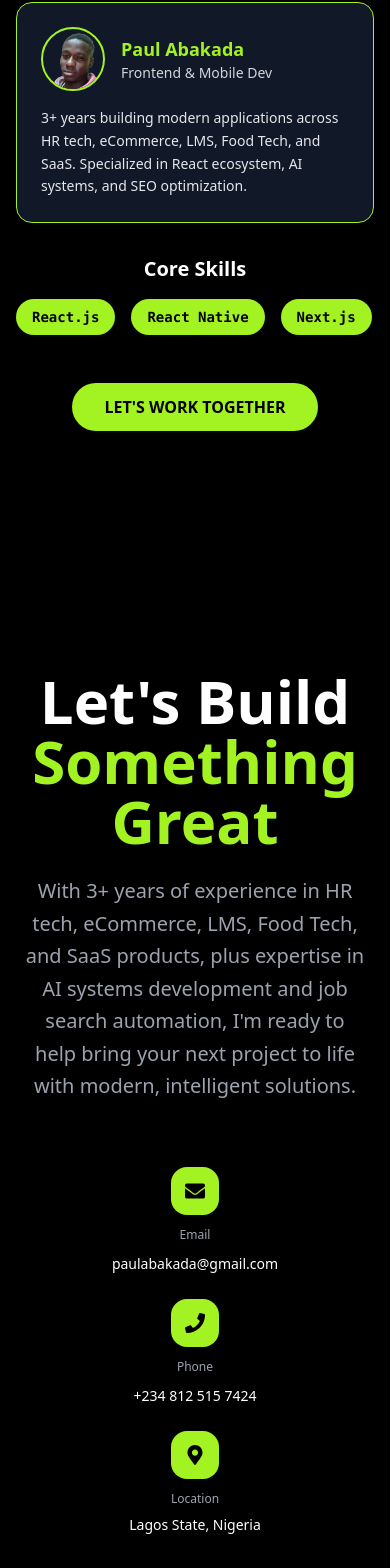
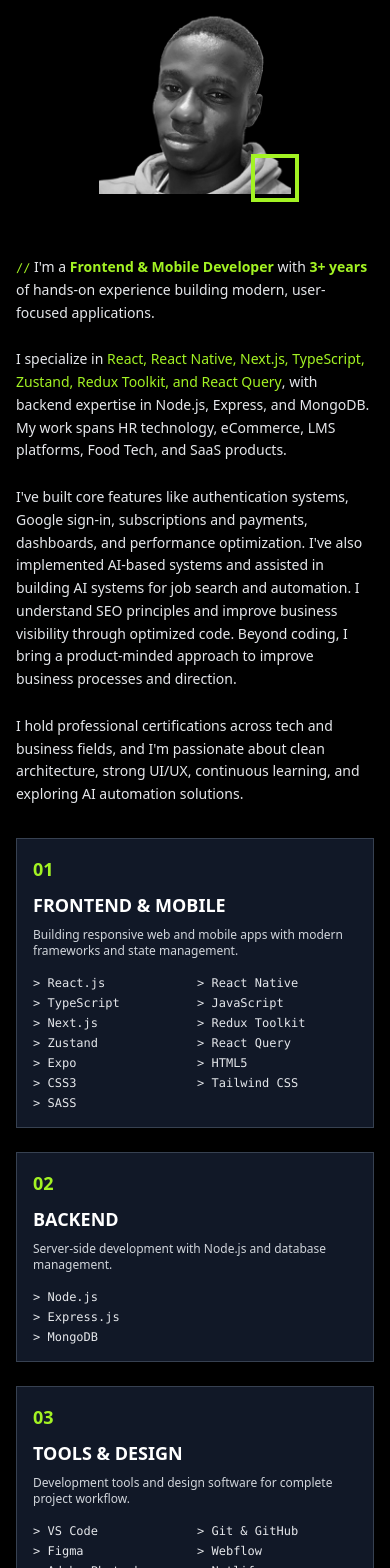
Before and after one commit to paulynson/portfolio, a React (Vite) app: page / in a window 390 px wide. Shown: the part 5742-7310 px from the top of the page. Built offline with nearby package versions, Linux system fonts and the light colour scheme.

Commit message:
update: improve the about section for mobile view

```diff
--- a/src/pages/About.tsx
+++ b/src/pages/About.tsx
@@ -59,65 +59,163 @@ function About() {
           </h2>
         </div>
 
-        {/* Mobile: Vertical Card Layout */}
+        {/* Mobile: Complete Content Layout */}
         <div className="block mb-12 space-y-8 sm:hidden">
-          {/* Mobile Profile Card */}
-          <div className="bg-gray-900 dark:bg-black/50 rounded-2xl p-6 border border-[#A3F323] dark:border-[#A3F323]">
-            <div className="flex items-center mb-4 space-x-4">
-              <div className="w-16 h-16 rounded-full overflow-hidden border-2 border-[#A3F323] dark:border-[#A3F323]">
+          {/* Mobile Profile Section */}
+          <div className="text-center">
+            <div className="relative inline-block mb-6">
+              <div className="w-48 h-48 mx-auto">
                 <img
                   src={about}
-                  className="object-cover w-full h-full"
+                  className="object-cover w-full h-full filter grayscale"
                   alt="Paul Abakada"
                 />
-              </div>
-              <div>
-                <h3 className="text-lg font-bold text-[#A3F323] dark:text-[#A3F323]">
-                  Paul Abakada
-                </h3>
-                <p className="text-sm text-gray-300 dark:text-gray-200">
-                  Frontend & Mobile Dev
-                </p>
+                <div className="absolute -bottom-2 -right-2 w-12 h-12 border-4 border-[#A3F323] dark:border-[#A3F323]"></div>
               </div>
             </div>
-            <p className="text-sm leading-relaxed text-gray-200 dark:text-gray-100">
-              3+ years building modern applications across HR tech, eCommerce,
-              LMS, Food Tech, and SaaS. Specialized in React ecosystem, AI
-              systems, and SEO optimization.
+          </div>
+
+          {/* Mobile About Content */}
+          <div className="space-y-6 text-sm leading-relaxed text-gray-200 dark:text-gray-100">
+            <p>
+              <span className="text-[#A3F323] dark:text-[#A3F323] font-mono text-xs">
+                //
+              </span>{" "}
+              I'm a{" "}
+              <span className="text-[#A3F323] dark:text-[#A3F323] font-semibold">
+                Frontend & Mobile Developer
+              </span>{" "}
+              with{" "}
+              <span className="text-[#A3F323] dark:text-[#A3F323] font-semibold">
+                3+ years
+              </span>{" "}
+              of hands-on experience building modern, user-focused applications.
+            </p>
+            <p>
+              I specialize in{" "}
+              <span className="text-[#A3F323] dark:text-[#A3F323] font-medium">
+                React, React Native, Next.js, TypeScript, Zustand, Redux Toolkit, and React Query
+              </span>
+              , with backend expertise in Node.js, Express, and MongoDB. My work spans HR technology, eCommerce, LMS platforms, Food Tech, and SaaS products.
+            </p>
+            <p>
+              I've built core features like authentication systems, Google sign-in, subscriptions and payments, dashboards, and performance optimization. I've also implemented AI-based systems and assisted in building AI systems for job search and automation. I understand SEO principles and improve business visibility through optimized code. Beyond coding, I bring a product-minded approach to improve business processes and direction.
+            </p>
+            <p>
+              I hold professional certifications across tech and business fields, and I'm passionate about clean architecture, strong UI/UX, continuous learning, and exploring AI automation solutions.
             </p>
           </div>
 
-          {/* Mobile Skills Carousel */}
-          <div className="space-y-4">
-            <h3 className="text-xl font-bold text-center text-white dark:text-white">
-              Core Skills
-            </h3>
-            <div className="flex pb-4 space-x-4 overflow-x-auto">
-              {[
-                "React.js",
-                "React Native",
-                "Next.js",
-                "TypeScript",
-                "AI Systems",
-                "SEO",
-              ].map((skill, index) => (
-                <div
-                  key={index}
-                  className="flex-shrink-0 bg-[#A3F323] dark:bg-[#A3F323] text-black dark:text-black px-4 py-2 rounded-full text-sm font-mono font-semibold"
-                >
-                  {skill}
+          {/* Mobile Skills Section */}
+          <div className="space-y-6">
+            {/* Frontend & Mobile */}
+            <div className="border border-gray-700 dark:border-gray-500 p-4 bg-gray-900 dark:bg-black/30">
+              <div className="mb-4">
+                <div className="text-[#A3F323] dark:text-[#A3F323] text-lg mb-2 font-bold">
+                  01
                 </div>
-              ))}
+                <h3 className="mb-2 text-lg font-bold text-white dark:text-white">
+                  FRONTEND & MOBILE
+                </h3>
+                <p className="text-xs text-gray-300 dark:text-gray-200 mb-3">
+                  Building responsive web and mobile apps with modern frameworks and state management.
+                </p>
+              </div>
+              <div className="grid grid-cols-2 gap-1">
+                {skills.frontend.map((skill, index) => (
+                  <div
+                    key={index}
+                    className="text-xs font-mono text-gray-200 dark:text-gray-100"
+                  >
+                    &gt; {skill}
+                  </div>
+                ))}
+              </div>
+            </div>
+
+            {/* Backend */}
+            <div className="border border-gray-700 dark:border-gray-500 p-4 bg-gray-900 dark:bg-black/30">
+              <div className="mb-4">
+                <div className="text-[#A3F323] dark:text-[#A3F323] text-lg mb-2 font-bold">
+                  02
+                </div>
+                <h3 className="mb-2 text-lg font-bold text-white dark:text-white">
+                  BACKEND
+                </h3>
+                <p className="text-xs text-gray-300 dark:text-gray-200 mb-3">
+                  Server-side development with Node.js and database management.
+                </p>
+              </div>
+              <div className="space-y-1">
+                {skills.backend.map((skill, index) => (
+                  <div
+                    key={index}
+                    className="text-xs font-mono text-gray-200 dark:text-gray-100"
+                  >
+                    &gt; {skill}
+                  </div>
+                ))}
+              </div>
+            </div>
+
+            {/* Tools */}
+            <div className="border border-gray-700 dark:border-gray-500 p-4 bg-gray-900 dark:bg-black/30">
+              <div className="mb-4">
+                <div className="text-[#A3F323] dark:text-[#A3F323] text-lg mb-2 font-bold">
+                  03
+                </div>
+                <h3 className="mb-2 text-lg font-bold text-white dark:text-white">
+                  TOOLS & DESIGN
+                </h3>
+                <p className="text-xs text-gray-300 dark:text-gray-200 mb-3">
+                  Development tools and design software for complete project workflow.
+                </p>
+              </div>
+              <div className="grid grid-cols-2 gap-1">
+                {skills.tools.map((skill, index) => (
+                  <div
+                    key={index}
+                    className="text-xs font-mono text-gray-200 dark:text-gray-100"
+                  >
+                    &gt; {skill}
+                  </div>
+                ))}
+              </div>
+            </div>
+
+            {/* Expertise */}
+            <div className="border border-gray-700 dark:border-gray-500 p-4 bg-gray-900 dark:bg-black/30">
+              <div className="mb-4">
+                <div className="text-[#A3F323] dark:text-[#A3F323] text-lg mb-2 font-bold">
+                  04
+                </div>
+                <h3 className="mb-2 text-lg font-bold text-white dark:text-white">
+                  EXPERTISE
+                </h3>
+                <p className="text-xs text-gray-300 dark:text-gray-200 mb-3">
+                  Specialized skills and advanced implementations across various domains.
+                </p>
+              </div>
+              <div className="grid grid-cols-1 gap-1">
+                {skills.expertise.map((skill, index) => (
+                  <div
+                    key={index}
+                    className="text-xs font-mono text-gray-200 dark:text-gray-100"
+                  >
+                    &gt; {skill}
+                  </div>
+                ))}
+              </div>
             </div>
           </div>
 
           {/* Mobile CTA */}
-          <div className="text-center">
+          <div className="pt-4">
             <a
               href="#contact"
-              className="inline-block bg-[#A3F323] dark:bg-[#A3F323] text-black dark:text-black px-8 py-3 rounded-full font-bold text-base transition-all duration-300 shadow-lg hover:bg-white dark:hover:bg-white"
+              className="block bg-[#A3F323] dark:bg-[#A3F323] text-black dark:text-black px-8 py-3 font-bold text-base transition-all duration-300 hover:bg-white dark:hover:bg-white text-center"
             >
-              LET'S WORK TOGETHER
+              LET'S COLLABORATE
             </a>
           </div>
         </div>
--- a/src/pages/Contact.tsx
+++ b/src/pages/Contact.tsx
@@ -19,33 +19,42 @@ function Contact() {
       label: "Location",
       value: "Lagos State, Nigeria",
       href: "#",
-    }
+    },
   ];
 
   return (
-    <section className="py-32 bg-black dark:bg-[#1b4444] text-white dark:text-white transition-colors duration-500" id="contact">
-      <div className="max-w-4xl mx-auto px-6 text-center">
+    <section
+      className="py-32 bg-black dark:bg-[#1b4444] text-white dark:text-white transition-colors duration-500"
+      id="contact"
+    >
+      <div className="max-w-4xl px-6 mx-auto text-center">
         <div className="mb-16">
-          <h2 className="text-6xl font-black mb-6 text-white dark:text-white">
+          <h2 className="mb-6 text-6xl font-black text-white dark:text-white">
             Let's Build
-            <span className="block text-[#A3F323] dark:text-[#A3F323]">Something Great</span>
+            <span className="block text-[#A3F323] dark:text-[#A3F323]">
+              Something Great
+            </span>
           </h2>
-          <p className="text-xl text-gray-400 dark:text-gray-200 max-w-3xl mx-auto leading-relaxed">
-            With 3+ years of experience in HR tech, eCommerce, LMS, Food Tech, and SaaS products,
-            plus expertise in AI systems development and job search automation,
-            I'm ready to help bring your next project to life with modern, intelligent solutions.
+          <p className="max-w-3xl mx-auto text-xl leading-relaxed text-gray-400 dark:text-gray-200">
+            With 3+ years of experience in HR tech, eCommerce, LMS, Food Tech,
+            and SaaS products, plus expertise in AI systems development and job
+            search automation, I'm ready to help bring your next project to life
+            with modern, intelligent solutions.
           </p>
         </div>
 
-        <div className="grid grid-cols-1 md:grid-cols-3 gap-6 sm:gap-8 mb-12 sm:mb-16">
+        <div className="grid grid-cols-1 gap-6 mb-12 md:grid-cols-3 sm:gap-8 sm:mb-16">
           {contactInfo.map((item, index) => {
             const IconComponent = item.icon;
             return (
-              <div key={index} className="group text-center">
+              <div key={index} className="text-center group">
                 <div className="w-12 h-12 sm:w-16 sm:h-16 bg-[#A3F323] dark:bg-[#A3F323] rounded-2xl flex items-center justify-center mx-auto mb-3 sm:mb-4 group-hover:scale-110 transition-transform duration-300">
-                  <IconComponent size={20} className="sm:text-2xl text-black dark:text-black" />
+                  <IconComponent
+                    size={20}
+                    className="text-black sm:text-2xl dark:text-black"
+                  />
                 </div>
-                <p className="text-xs sm:text-sm font-medium text-gray-400 dark:text-gray-300 mb-2">
+                <p className="mb-2 text-xs font-medium text-gray-400 sm:text-sm dark:text-gray-300">
                   {item.label}
                 </p>
                 {item.href !== "#" ? (
@@ -56,27 +65,32 @@ function Contact() {
                     {item.value}
                   </a>
                 ) : (
-                  <p className="text-white dark:text-white font-medium text-sm sm:text-base">{item.value}</p>
+                  <p className="text-sm font-medium text-white dark:text-white sm:text-base">
+                    {item.value}
+                  </p>
                 )}
               </div>
             );
           })}
         </div>
 
-        <div className="flex justify-center gap-4 sm:gap-6 mb-8 sm:mb-12">
+        <div className="flex justify-center gap-4 mb-8 sm:gap-6 sm:mb-12">
           <a
             href="https://github.com/paulynson"
             target="_blank"
             rel="noopener noreferrer"
             className="w-12 h-12 sm:w-14 sm:h-14 bg-white/10 dark:bg-white/10 backdrop-blur-sm border border-white/20 dark:border-white/20 rounded-2xl flex items-center justify-center hover:bg-[#A3F323] dark:hover:bg-[#A3F323] hover:text-black dark:hover:text-black transition-all duration-300 group"
           >
-            <FaGithub size={20} className="sm:text-2xl group-hover:scale-110 transition-transform duration-300" />
+            <FaGithub
+              size={20}
+              className="transition-transform duration-300 sm:text-2xl group-hover:scale-110"
+            />
           </a>
         </div>
 
         <div className="text-center">
-          <p className="text-gray-400 dark:text-gray-300 text-sm">
-            © 2024 Paul Abakada. Crafted with passion.
+          <p className="text-sm text-gray-400 dark:text-gray-300">
+            Crafted with passion.
           </p>
         </div>
       </div>
--- a/src/pages/Homepage.tsx
+++ b/src/pages/Homepage.tsx
@@ -248,7 +248,7 @@ const Homepage = () => {
       </Helmet>
 
       {/* Ultra Modern Hero Section */}
-      <section className="min-h-screen bg-black text-white relative overflow-hidden flex items-center px-4 sm:px-6">
+      <section className="min-h-screen bg-black dark:bg-[#1b4444] text-white dark:text-white relative overflow-hidden flex items-center px-4 sm:px-6 transition-colors duration-500">
         {/* Animated Background Grid */}
         <div className="absolute inset-0 opacity-20">
           <div className="absolute inset-0" style={{
```
